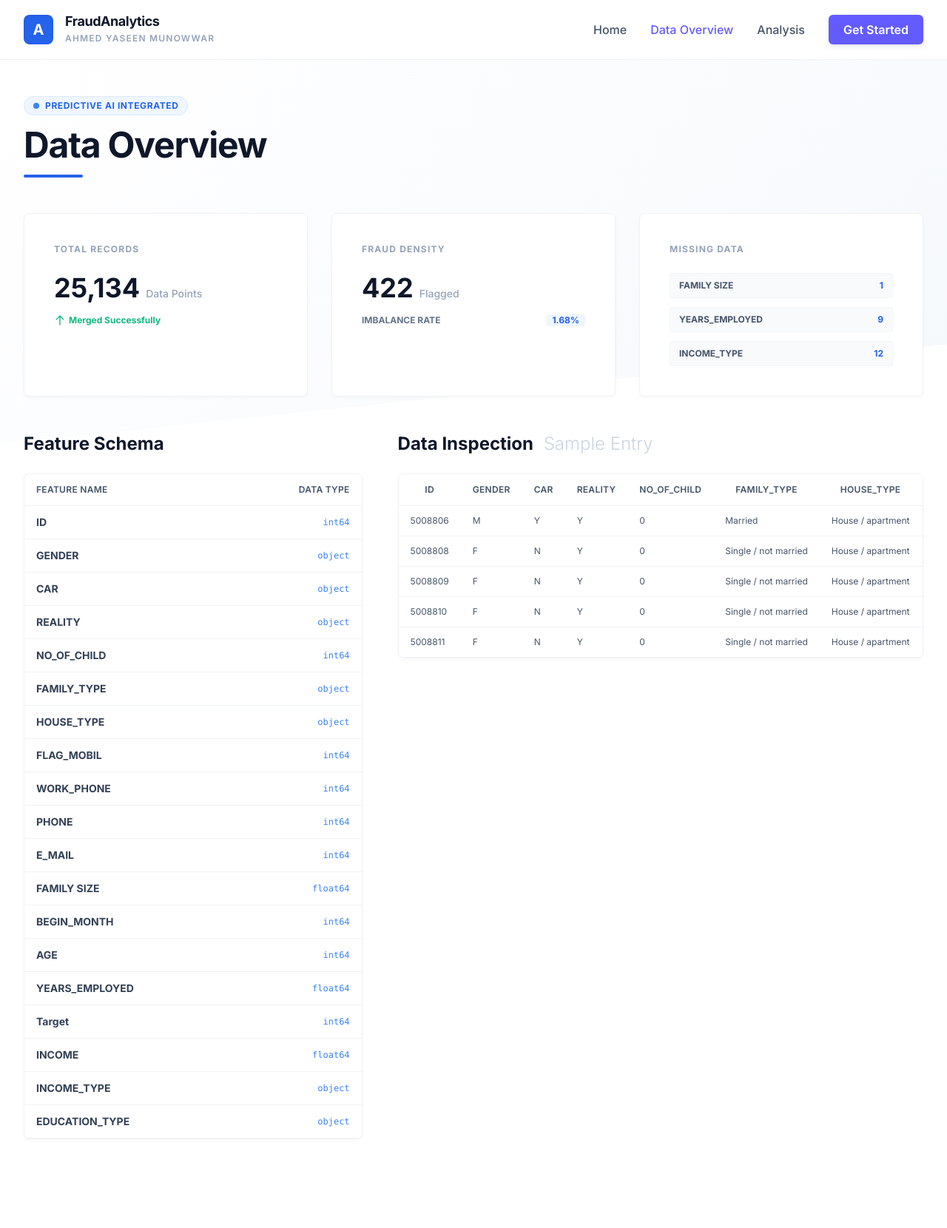
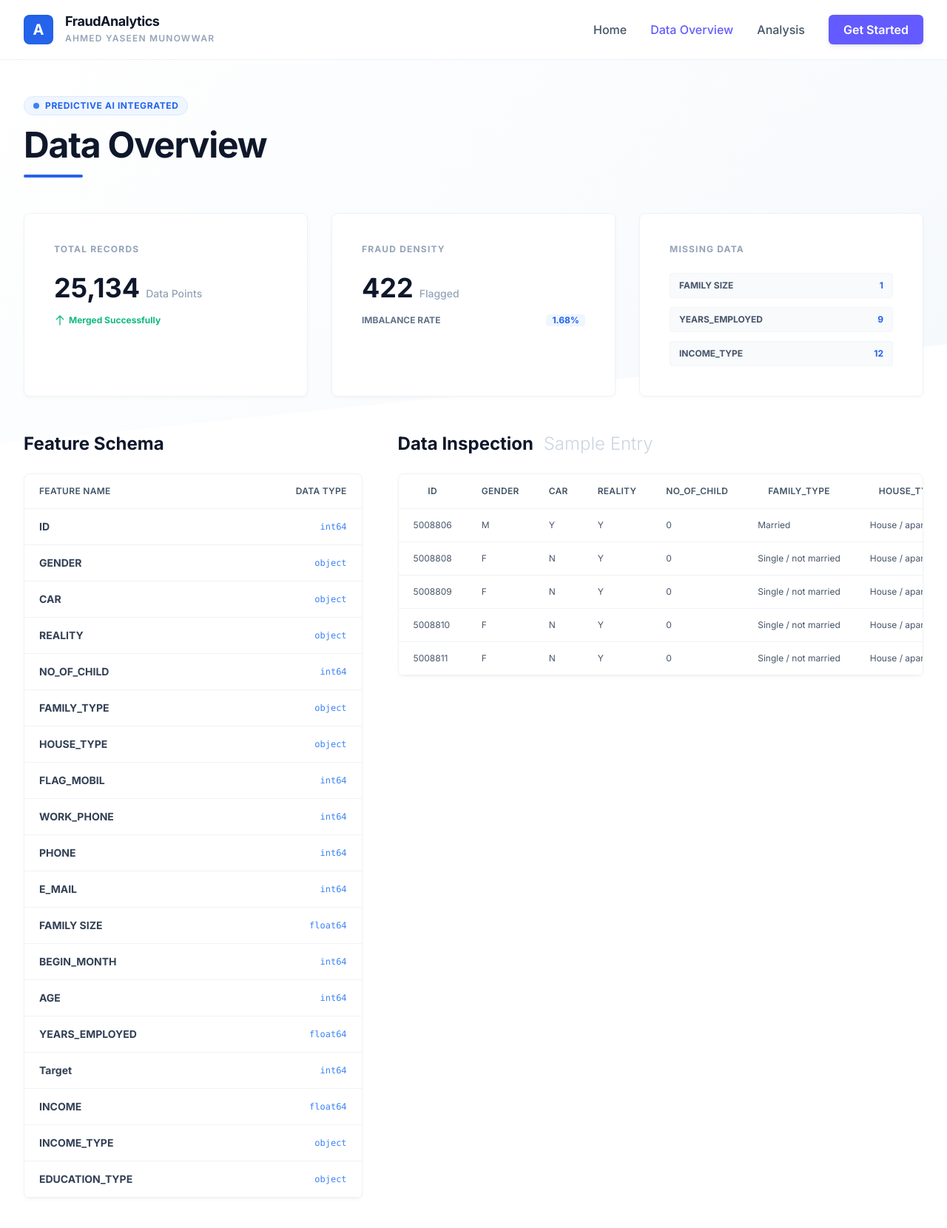
Before and after one commit to YaseenMunowwar/st20357375-CMP7005PRAC1-credit-card-fraud, a FastAPI app: page /overview in a window 1280 px wide. Shown: the top 1660 px of the page at 74% size. Run offline with FastAPI, Linux system fonts and the light colour scheme; parts of the project's set-up code (start-up, migrations or seed data) failed here and were passed over; some libraries are stand-ins or nearby versions.

Commit message:
updated table cell padding

```diff
--- a/app/static/style.css
+++ b/app/static/style.css
@@ -97,12 +97,12 @@ html, body {
     text-transform: uppercase;
     font-size: 0.75rem;
     letter-spacing: 0.025em;
-    padding: 12px 16px;
+    padding: 14px 20px;
     border-bottom: 1px solid var(--stripe-border);
 }
 
 .stripe-table td {
-    padding: 12px 16px;
+    padding: 14px 20px;
     border-bottom: 1px solid var(--stripe-border);
 }
 
```
